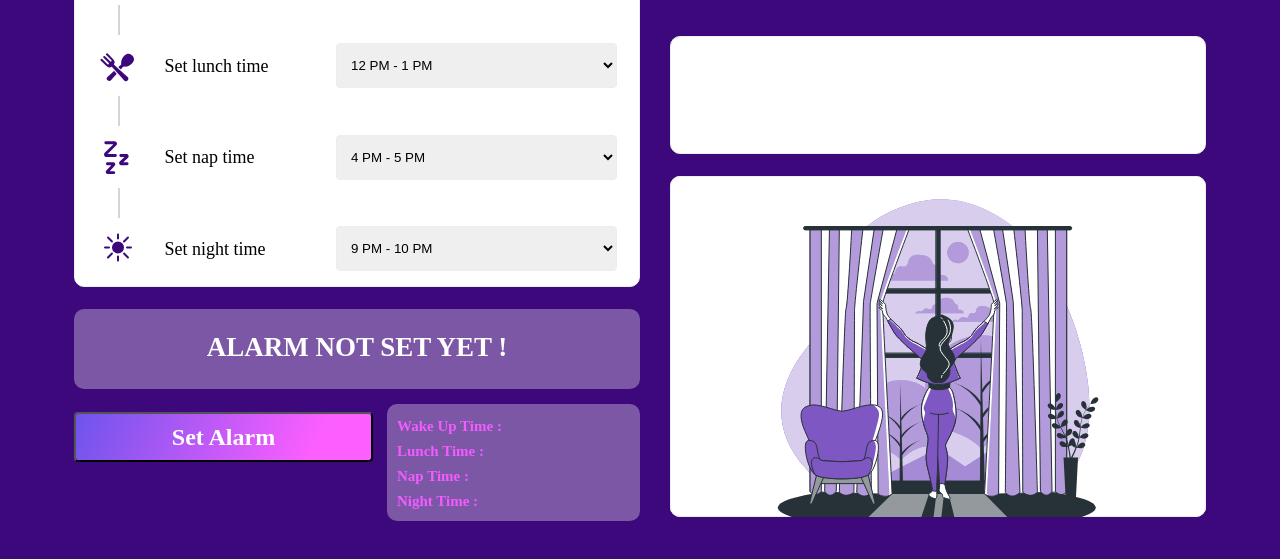
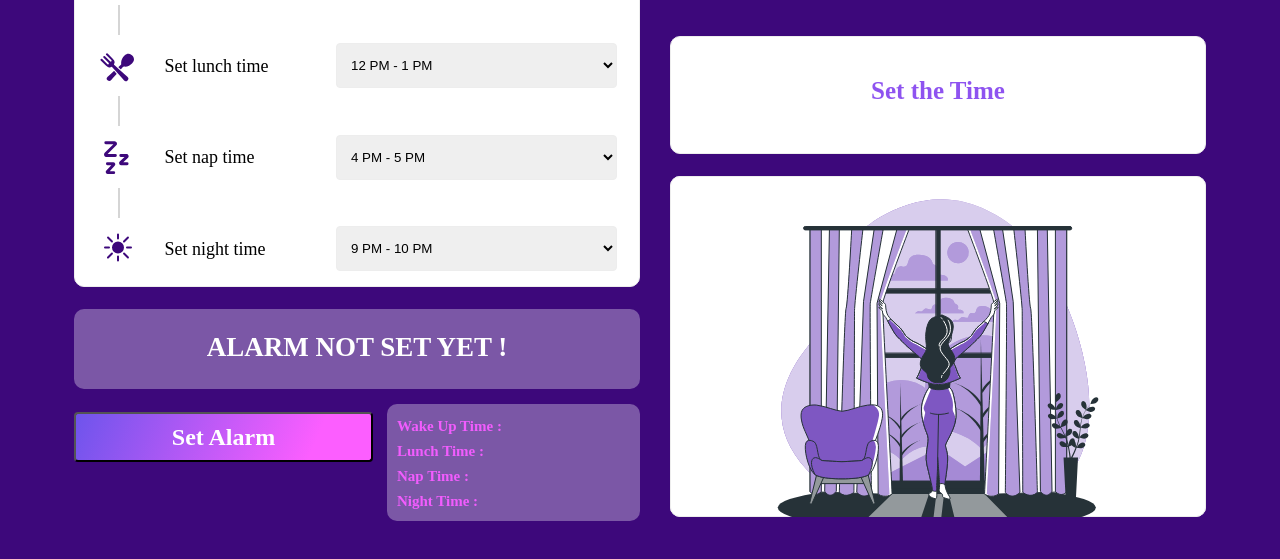
Before and after one commit to Aditya4080/project4, a plain HTML site: page index.html in a window 1280 px wide. Shown: the part 187-746 px from the top of the page. Drawn offline with Linux system fonts and the light colour scheme.

Commit message:
Update index.html

```diff
--- a/index.html
+++ b/index.html
@@ -163,7 +163,7 @@
                 <div class="timecard_3"></div>
             </div>
 
-            <div class="message" id="title"></div>
+            <div class="message" id="title">Set the Time </div>
 
             <div class="activity"><img src="./Component.svg" alt="activity"></div>
         </div>
```
